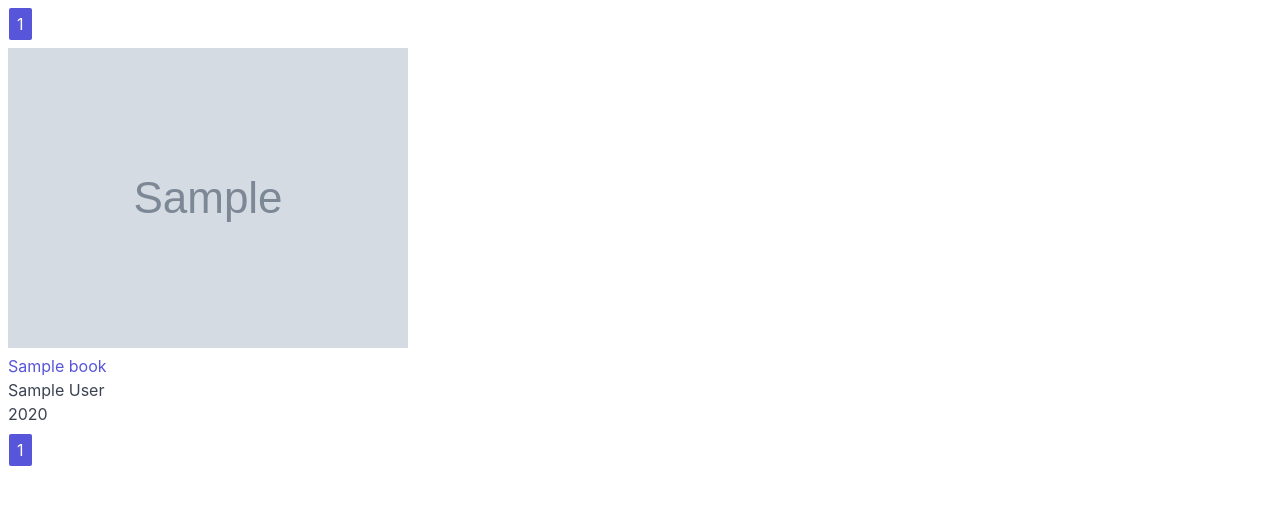
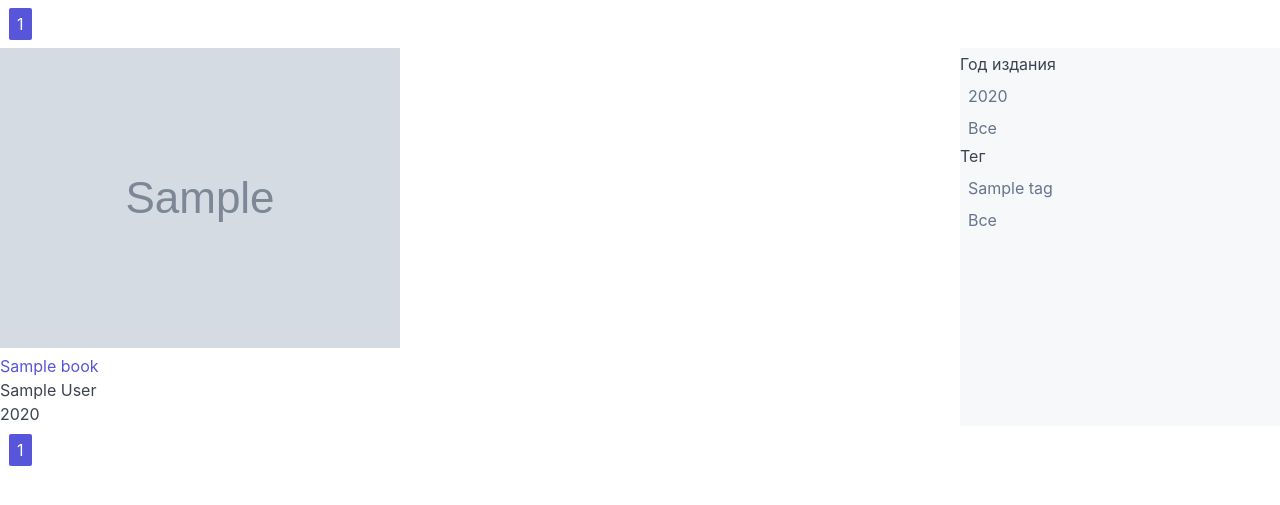
Before and after one commit to CH1979/devbooks, a Django app: page /catalog/books in a window 1280 px wide. Shown: the part 36-541 px from the top of the page. Run offline with Django 3.2, Linux system fonts and the light colour scheme; tables that the repository leaves empty hold one stand-in row (values such as "Sample post"); grey boxes marked "Sample" are stand-in pictures.

Commit message:
Add filter by year and tag for books

```diff
--- a/catalog/models.py
+++ b/catalog/models.py
@@ -82,6 +82,7 @@ class Book(models.Model):
         Tag,
         blank=True,
         help_text='Выберите теги для этой книги',
+        related_name='book',
         verbose_name='тег',
     )
     language = models.ForeignKey(
--- a/catalog/templates/catalog/book_list.html
+++ b/catalog/templates/catalog/book_list.html
@@ -7,6 +7,8 @@
 
 <!-- Main content -->
 <div class="columns">
+  <div class="col-10 col-xl-9 col-lg-8 col-sm-6">
+    <div class="columns">
       {% if book_list %}
         {% for book in book_list %}
           {% include "catalog/include/book_card.html" %}
@@ -15,6 +17,40 @@
         <p>Каталог книг пуст.</p>
       {% endif %}
     </div>
+  </div>
+  <div class="col-2 col-xl-3 col-lg-4 col-sm-6 bg-gray">
+    <ul class="nav">
+    Год издания
+    {% for year in year_list %}
+      <li class="nav-item">
+        {% if 'tag' in request.GET %}
+          <a href="?year={{ year }}&tag={{ request.GET.tag }}">{{ year }}</a>
+        {% else %}
+          <a href="?year={{ year }}">{{ year }}</a>
+        {% endif %}
+      </li>
+    {% endfor %}
+      <li class="nav-item">
+        <a href="{% url 'books' %}">Все</a>
+      </li>
+    </ul>
+    <ul class="nav">
+    Тег
+    {% for tag in tag_list %}
+      <li class="nav-item">
+        {% if 'year' in request.GET %}
+          <a href="?year={{ request.GET.year }}&tag={{ tag.id }}">{{ tag.name }}</a>
+        {% else %}
+          <a href="?tag={{ tag.id }}">{{ tag }}</a>
+        {% endif %}
+      </li>
+    {% endfor %}
+      <li class="nav-item">
+        <a href="{% url 'books' %}">Все</a>
+      </li>
+    </ul>
+  </div>
+</div>
 <!--              -->
 
 <!-- Pagination -->
--- a/catalog/templates/catalog/include/book_card.html
+++ b/catalog/templates/catalog/include/book_card.html
@@ -1,6 +1,6 @@
 {% load static %}
 
-<div class="column col-2 col-lg-4 col-md-6">
+<div class="column col-2 col-xl-3 col-lg-4 col-md-6 col-sm-12">
   <a href="{{ book.get_absolute_url }}">
     <div>
       {% if book.cover %}
--- a/catalog/templates/catalog/include/pagination.html
+++ b/catalog/templates/catalog/include/pagination.html
@@ -1,8 +1,8 @@
 <!-- Pagination -->
 <div class="pagination">
   <span class="step-links">
-    {% for page_num in page_obj.paginator.page_range %}
-      {% if page_num == page_obj.number %}
+    {% for page_num in book_list.paginator.page_range %}
+      {% if page_num == book_list.number %}
       <span class="page-item active">
         <a href="?page={{ page_num }}">{{ page_num }}</a>
       </span>
--- a/catalog/views.py
+++ b/catalog/views.py
@@ -1,8 +1,10 @@
+from django.core.paginator import Paginator
 from django.db.models import Q
+from django.http import Http404
 from django.shortcuts import render
 from django.views import generic
 
-from .models import Author, Book
+from .models import Author, Book, Tag
 
 
 def index(request):
@@ -32,10 +34,42 @@ def search(request):
     return render(request, 'search.html', context=context)
 
 
-class BookListView(generic.ListView):
+class BookListView(generic.TemplateView):
     """Представление списка книг"""
-    paginate_by = 18
-    model = Book
+    template_name = 'catalog/book_list.html'
+
+    def get_context_data(self):
+        context = super().get_context_data()
+        year = self.request.GET.get('year')
+        tag = self.request.GET.get('tag')
+        page_number = self.request.GET.get('page')
+
+        queryset = Book.objects.all()
+        if year is not None:
+            try:
+                year = int(year)
+                queryset = queryset.filter(year__exact=int(year))
+            except ValueError:
+                raise Http404
+        if tag is not None:
+            try:
+                tag = int(tag)
+                queryset = queryset.filter(tag__exact=tag)
+            except ValueError:
+                raise Http404
+        context['book_list'] = queryset
+
+        paginator = Paginator(queryset, 18)
+        context['book_list'] = paginator.get_page(page_number)
+
+        year_list = Book.objects.values_list('year', flat=True)
+        context['year_list'] = sorted(
+            [x for x in set(year_list) if x is not None]
+        )
+
+        tag_list = Tag.objects.all()
+        context['tag_list'] = tag_list
+        return context
 
 
 class BookDetailView(generic.DetailView):
```
Lines whose indentation alone changed are shown as unchanged.
